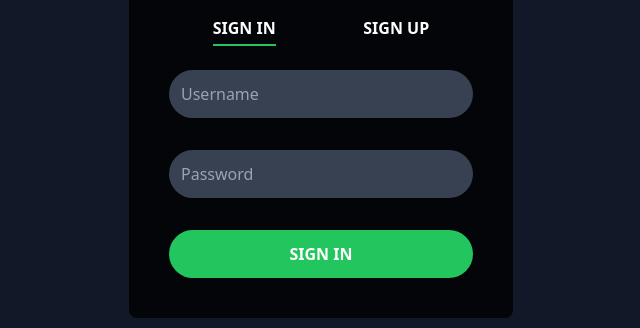
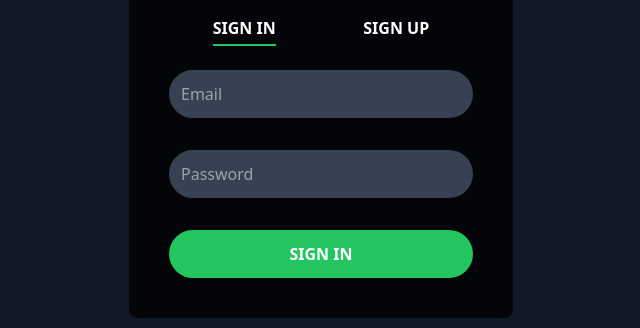
Before and after one commit to arrevillagamario/front-entrenamiento, a React (Vite) app: page / in a window 1280 px wide. Shown: the part 333-661 px from the top of the page, without its empty margins (319-959 px from the left). Built offline with nearby package versions, Linux system fonts and the light colour scheme.

Commit message:
Updated login.jsx
component login updated

```diff
--- a/src/pages/Login.jsx
+++ b/src/pages/Login.jsx
@@ -1,43 +1,90 @@
+import React, { useState } from "react";
+import axios from "axios";
 import { Link, useNavigate } from "react-router-dom";
 
 const Login = () => {
   const navigate = useNavigate();
+  const [login, setLogin] = useState({
+    email: "",
+    password: "",
+  });
+  const [errorMessage, setErrorMessage] = useState("");
+  const [successMessage, setSuccessMessage] = useState("");
 
-  const handleNavigation = () => {
-    navigate("/home");
+  const handleChange = (e) => {
+    const { name, value } = e.target;
+    setLogin((prevState) => ({
+      ...prevState,
+      [name]: value,
+    }));
   };
+
+  const handleLogin = async (e) => {
+    e.preventDefault();
+    try {
+      const response = await axios.post("http://localhost:3000/user/login", {
+        email: login.email,
+        password: login.password,
+      });
+
+      localStorage.setItem("userData", JSON.stringify(response.data));
+
+      if (response.status === 200) {
+        setSuccessMessage("Login successful!");
+        setErrorMessage("");
+        navigate("/home");
+      }
+    } catch (error) {
+      if (error.response && error.response.data.error) {
+        setErrorMessage(error.response.data.error);
+      } else {
+        setErrorMessage("An error occurred. Please try again.");
+      }
+    }
+  };
+
   return (
-    <div class="bg-gray-900 flex justify-center items-center h-screen">
-      <div class="bg-black bg-opacity-80 p-10 rounded-lg w-96 text-center">
-        <div class="mb-8">
-          <img src="/img/logo.png" alt="Spotify Logo" class="mx-auto w-32" />
+    <div className="bg-gray-900 flex justify-center items-center h-screen">
+      <div className="bg-black bg-opacity-80 p-10 rounded-lg w-96 text-center">
+        <div className="mb-8">
+          <img src="/img/logo.png" alt="Logo" className="mx-auto w-32" />
         </div>
 
-        <div class="flex justify-around text-white mb-6">
-          <Link to={"/"} class="font-bold border-b-2 border-green-500 pb-1">
+        <div className="flex justify-around text-white mb-6">
+          <Link to={"/"} className="font-bold border-b-2 border-green-500 pb-1">
             SIGN IN
           </Link>
-          <Link to={"/registrar"} class="font-bold pb-1">
+          <Link to={"/registrar"} className="font-bold pb-1">
             SIGN UP
           </Link>
         </div>
 
-        <form className="space-y-8">
+        {errorMessage && <p className="text-red-500">{errorMessage}</p>}
+        {successMessage && <p className="text-green-500">{successMessage}</p>}
+
+        <form className="space-y-8" onSubmit={handleLogin}>
           <input
-            type="text"
-            placeholder="Username"
-            class="w-full p-3  rounded-full bg-gray-700 text-white placeholder-gray-400 focus:outline-none focus:ring-2 focus:ring-green-500"
+            type="email"
+            name="email"
+            placeholder="Email"
+            onChange={handleChange}
+            value={login.email}
+            className="w-full p-3 rounded-full bg-gray-700 text-white placeholder-gray-400 focus:outline-none focus:ring-2 focus:ring-green-500"
+            required
           />
           <input
             type="password"
+            name="password"
             placeholder="Password"
-            class="w-full p-3  rounded-full bg-gray-700 text-white placeholder-gray-400 focus:outline-none focus:ring-2 focus:ring-green-500"
+            onChange={handleChange}
+            value={login.password}
+            className="w-full p-3 rounded-full bg-gray-700 text-white placeholder-gray-400 focus:outline-none focus:ring-2 focus:ring-green-500"
+            required
           />
 
           <button
-            onClick={handleNavigation}
             type="submit"
-            class="w-full bg-green-500 text-white font-bold py-3 rounded-full hover:bg-green-600 transition duration-300"
+            className="w-full bg-green-500 text-white font-bold py-3 rounded-full hover:bg-green-600 transition duration-300"
           >
             SIGN IN
           </button>
```
